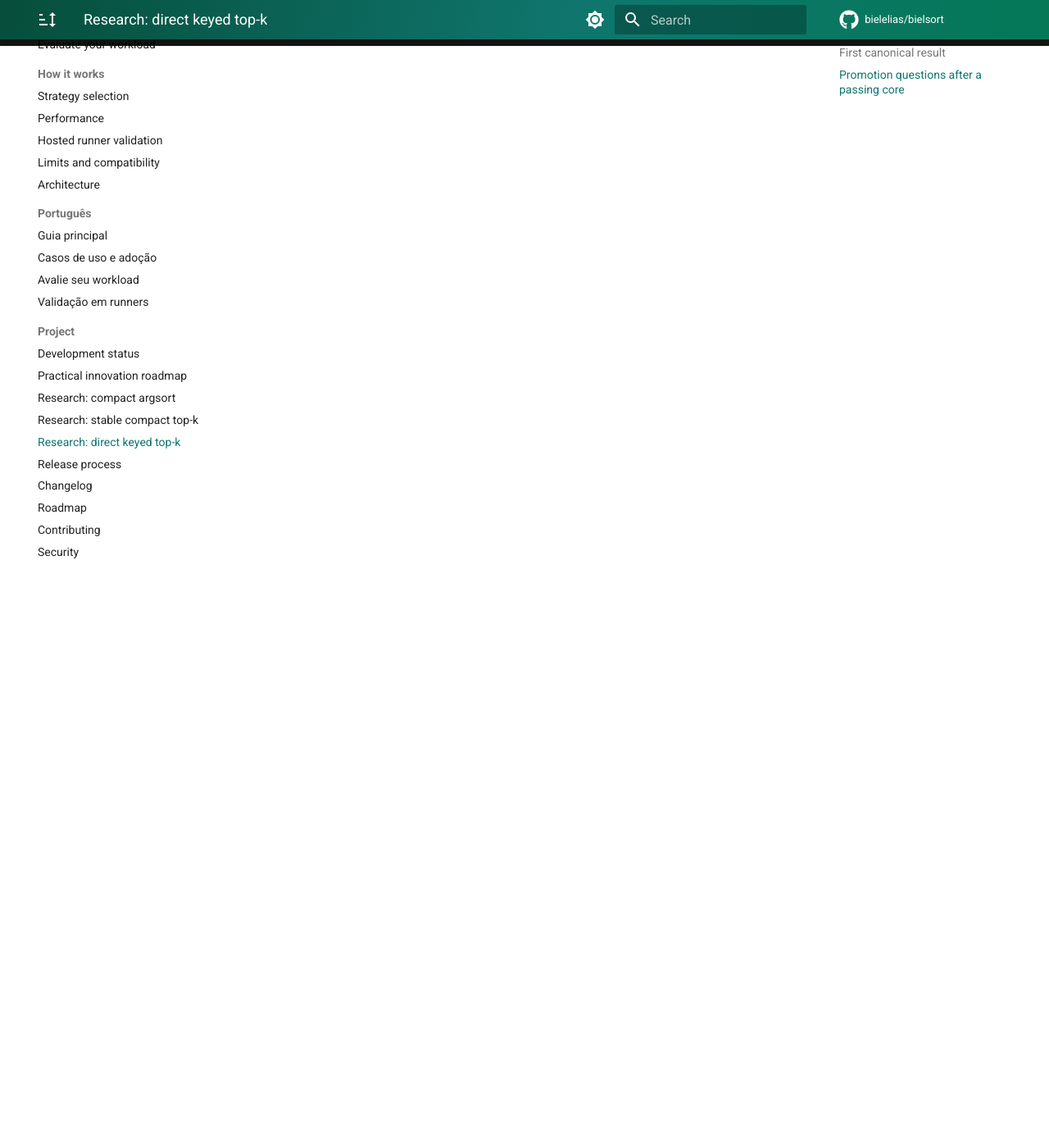
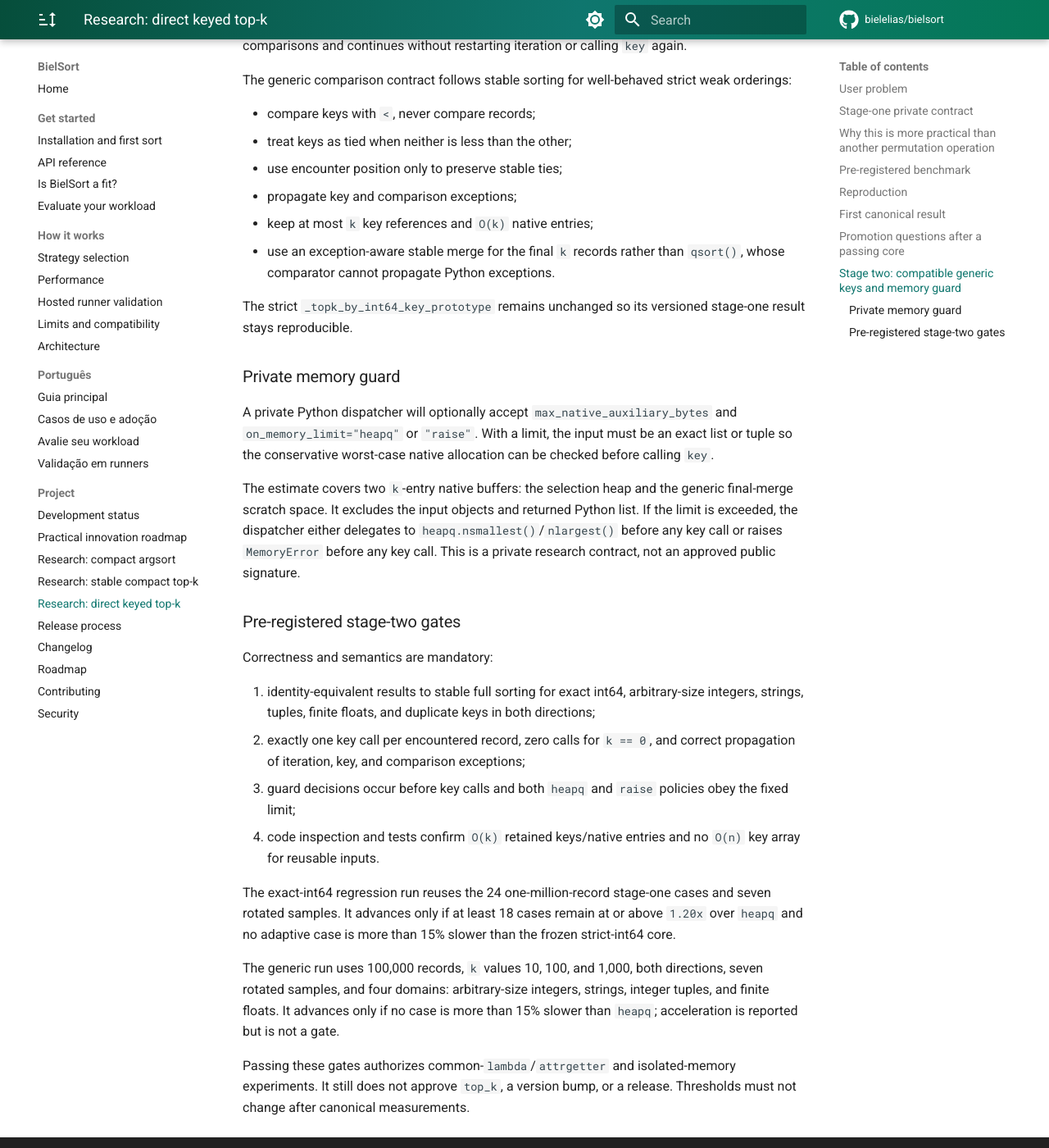
Before and after one commit to bielelias/bielsort, an MkDocs documentation site: the page built from docs/keyed-topk-research.md, in a window 1280 px wide and 1400 px high, scrolled down 3506 px. Shown: the whole window at 82% size. Built offline with MkDocs 1.6.1 and Material for MkDocs 9.7.7, drawn with Linux system fonts in a browser that asks for light colours; comment, search, counter and statistics services are not loaded; some of the changed text lies outside the part shown.

Commit message:
Pre-register generic keyed top-k continuation

```diff
--- a/docs/keyed-topk-research.md
+++ b/docs/keyed-topk-research.md
@@ -135,3 +135,67 @@ Before a public proposal, BielSort would still need to answer:
 
 Until those questions have evidence, `_Permutation`, `apply_many()`, and the
 new keyed operation remain implementation research.
+
+## Stage two: compatible generic keys and memory guard
+
+The next private candidate is an adaptive `_topk_by_key_prototype`. It starts
+with normalized exact-int64 comparisons, but retains only the key objects of
+the current `k` candidates. If an out-of-range integer or another Python key
+type appears, it switches the existing heap to Python `<` comparisons and
+continues without restarting iteration or calling `key` again.
+
+The generic comparison contract follows stable sorting for well-behaved
+strict weak orderings:
+
+- compare keys with `<`, never compare records;
+- treat keys as tied when neither is less than the other;
+- use encounter position only to preserve stable ties;
+- propagate key and comparison exceptions;
+- keep at most `k` key references and `O(k)` native entries;
+- use an exception-aware stable merge for the final `k` records rather than
+  `qsort()`, whose comparator cannot propagate Python exceptions.
+
+The strict `_topk_by_int64_key_prototype` remains unchanged so its versioned
+stage-one result stays reproducible.
+
+### Private memory guard
+
+A private Python dispatcher will optionally accept
+`max_native_auxiliary_bytes` and `on_memory_limit="heapq"` or `"raise"`.
+With a limit, the input must be an exact list or tuple so the conservative
+worst-case native allocation can be checked before calling `key`.
+
+The estimate covers two `k`-entry native buffers: the selection heap and the
+generic final-merge scratch space. It excludes the input objects and returned
+Python list. If the limit is exceeded, the dispatcher either delegates to
+`heapq.nsmallest()`/`nlargest()` before any key call or raises `MemoryError`
+before any key call. This is a private research contract, not an approved
+public signature.
+
+### Pre-registered stage-two gates
+
+Correctness and semantics are mandatory:
+
+1. identity-equivalent results to stable full sorting for exact int64,
+   arbitrary-size integers, strings, tuples, finite floats, and duplicate
+   keys in both directions;
+2. exactly one key call per encountered record, zero calls for `k == 0`, and
+   correct propagation of iteration, key, and comparison exceptions;
+3. guard decisions occur before key calls and both `heapq` and `raise`
+   policies obey the fixed limit;
+4. code inspection and tests confirm `O(k)` retained keys/native entries and
+   no `O(n)` key array for reusable inputs.
+
+The exact-int64 regression run reuses the 24 one-million-record stage-one
+cases and seven rotated samples. It advances only if at least 18 cases remain
+at or above `1.20x` over `heapq` and no adaptive case is more than 15% slower
+than the frozen strict-int64 core.
+
+The generic run uses 100,000 records, `k` values 10, 100, and 1,000, both
+directions, seven rotated samples, and four domains: arbitrary-size integers,
+strings, integer tuples, and finite floats. It advances only if no case is
+more than 15% slower than `heapq`; acceleration is reported but is not a gate.
+
+Passing these gates authorizes common-`lambda`/`attrgetter` and isolated-memory
+experiments. It still does not approve `top_k`, a version bump, or a release.
+Thresholds must not change after canonical measurements.
```
Also changed, not shown: CHANGELOG.md (+3 -0 lines), ROADMAP.md (+3 -1 lines), benchmarks/README.md (+6 -0 lines), docs/development-status.md (+6 -0 lines).
